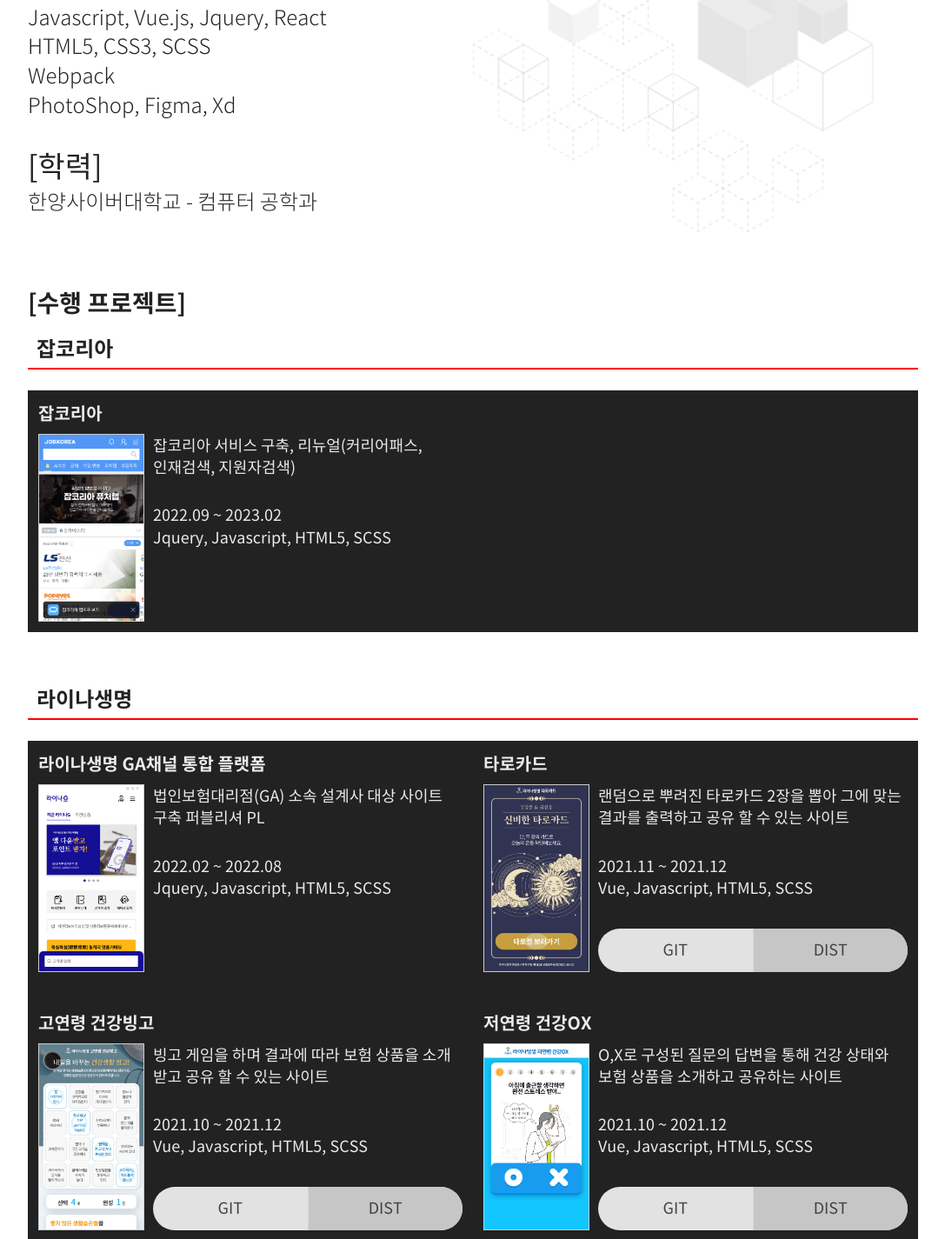
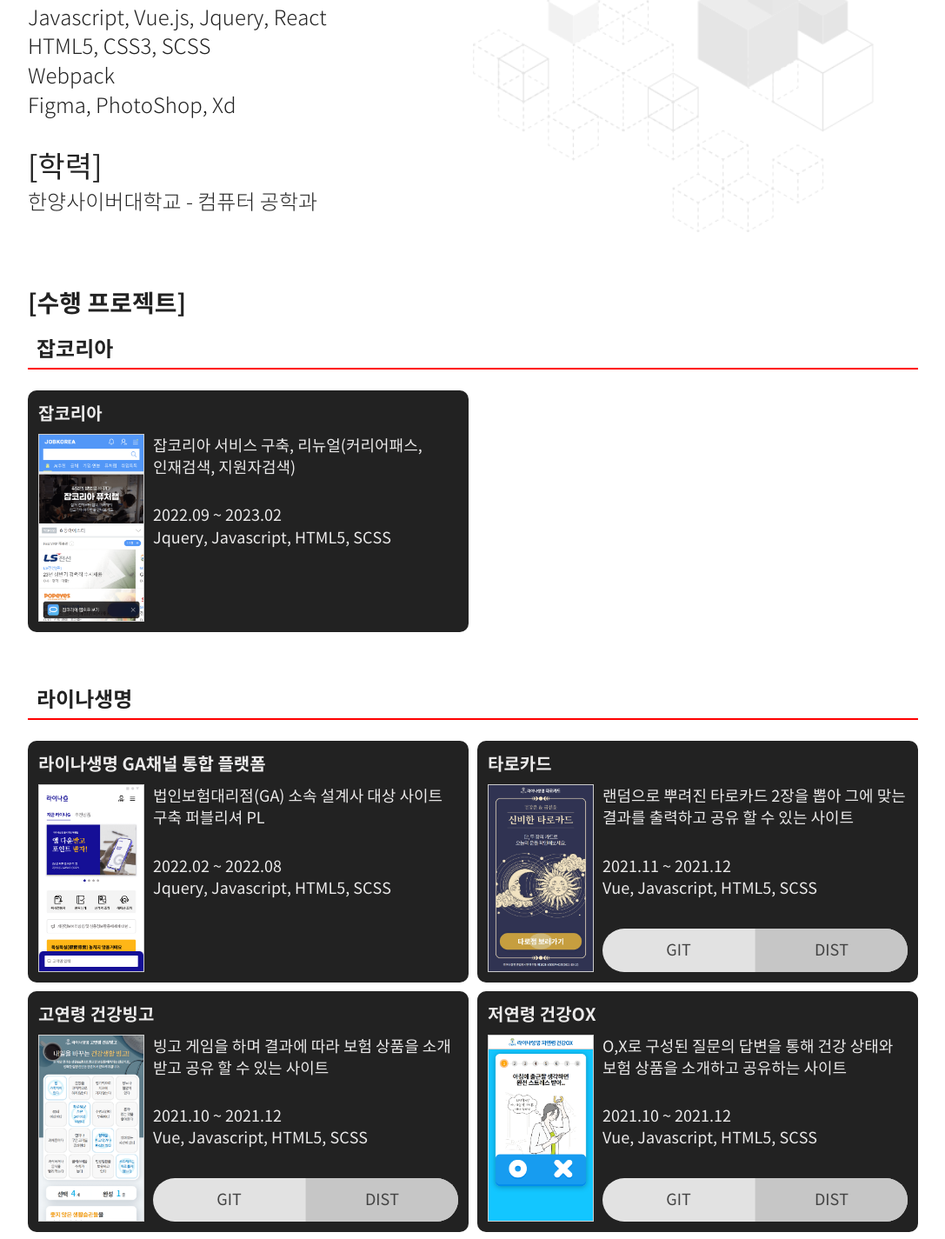
Before and after one commit to kei5693/my-portfolio, a React (Create React App) app: page / in a window 1280 px wide. Shown: the part 378-1803 px from the top of the page at 87% size, without its empty margins (96-1183 px from the left). Built offline with nearby package versions, Linux system fonts and the light colour scheme.

Commit message:
잡코리아 추가

```diff
--- a/src/App.jsx
+++ b/src/App.jsx
@@ -31,7 +31,7 @@
               <li>Javascript, Vue.js, Jquery, React</li>
               <li>HTML5, CSS3, SCSS</li>
               <li>Webpack</li>
-              <li>PhotoShop, Figma, Xd</li>
+              <li>Figma, PhotoShop, Xd </li>
             </ul>
           </dd>
           <dt>[학력]</dt>
--- a/src/assets/css/app.css
+++ b/src/assets/css/app.css
@@ -110,15 +110,18 @@
   margin-top: 8rem;
 }
 #container .projectList > div > ul {
-  background-color: #222;
+  margin-top: 1.6rem;
 }
 #container .projectList > div > ul > li {
-  margin-top: 1.6rem;
   overflow: hidden;
 
   padding: 1.2rem;
   background-color: #222;
   color: #222;
+  transition: background-color 0.3s;
+}
+#container .projectList > div > ul > li:nth-child(even) {
+  background: #555;
 }
 #container .projectList > div > ul > li h4 {
   color: #ecebeb;
@@ -280,21 +283,25 @@
     margin-top: 2.4rem;
     display: grid;
     grid-template-columns: repeat(2, 1fr);
-    grid-gap: 2rem 0;
+    grid-gap: 1rem;
     font-size: 1.8rem;
     word-break: keep-all;
   }
   #container .projectList > div > ul > li {
     margin-top: 0;
+    border-radius: 1rem;
+  }
+  #container .projectList > div > ul > li:nth-child(even) {
+    background: #222;
+  }
+  #container .projectList > div > ul > li:hover {
+    background: #555;
   }
   #container .projectList > div > ul > li .visual {
     width: 12rem;
   }
   #container .projectList > div > ul > li .text {
     width: calc(100% - 13.2rem);
-  }
-  #container .projectList > div > ul > li > h4 {
-    /* display: none; */
   }
   #container .projectList > div > ul > li.horizontal {
     position: relative;
@@ -343,6 +350,7 @@
   #container .projectList > div > ul > li .text > .linkArea a {
     line-height: 4.8rem;
   }
+
   #container .careerDesc > ul {
     margin-top: 0;
     font-size: 1.8rem;
```
